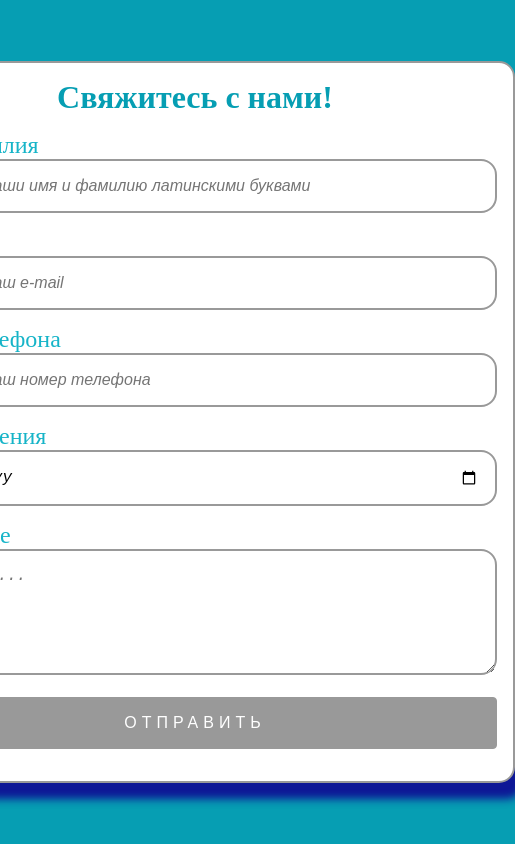
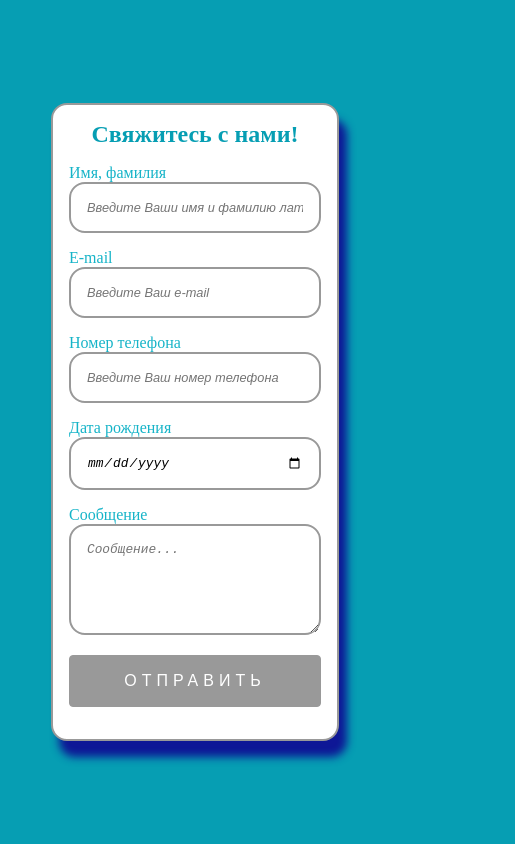
Before and after one commit to MrsMariya/Form-test, a React (Create React App) app in the folder form-test/: page / in a window 390 px wide. Shown: the whole page, 515 px wide, since content can reach past the window. Built offline with nearby package versions, Linux system fonts and the light colour scheme.

Commit message:
feat: add @media

```diff
--- a/form-test/src/Sass/App.scss
+++ b/form-test/src/Sass/App.scss
@@ -1,3 +1,3 @@
 @import './variables';
 @import './elements';
-@import '../components/form/formStyle.scss'
+@import '../components/form/formStyle.scss';
--- a/form-test/src/components/form/formStyle.scss
+++ b/form-test/src/components/form/formStyle.scss
@@ -15,6 +15,14 @@
   border-radius: 1rem;
   background-color: $ligthBackground;
   box-shadow: 0.5rem 1rem 0.5rem $primary;
+
+  @media screen and (max-width: 768px) {
+    width: 25rem;
+  }
+
+  @media screen and (max-width: 480px) {
+    width: 18rem;
+  }
 }
 
 .contact-form {
@@ -28,6 +36,10 @@
     h1 {
         color: $background;
         text-align: center;
+
+        @media screen and (max-width: 768px) {
+          font-size: 1.5rem;
+        }
       }
 
     input[type='text'], input[type='date'], input[type='tel'], textarea {
@@ -39,6 +51,10 @@
       background: transparent;
       outline-color: #FFD6BA;
       font-size: 1rem;
+
+      @media screen and (max-width: 768px) {
+        font-size: 0.8rem;
+      }
   }
 
     textarea {
@@ -48,6 +64,10 @@
     label {
       color: $buttonHover;
       font-size: 1.5rem;
+
+      @media screen and (max-width: 768px) {
+        font-size: 1rem;
+      }
     }
 
   .send-button {
@@ -83,6 +103,10 @@
     color: $background;
     font-size: 1.5rem;
     text-align: center;
+
+    @media screen and (max-width: 768px) {
+      font-size: 1rem;
+    }
   }
 }
 
```
